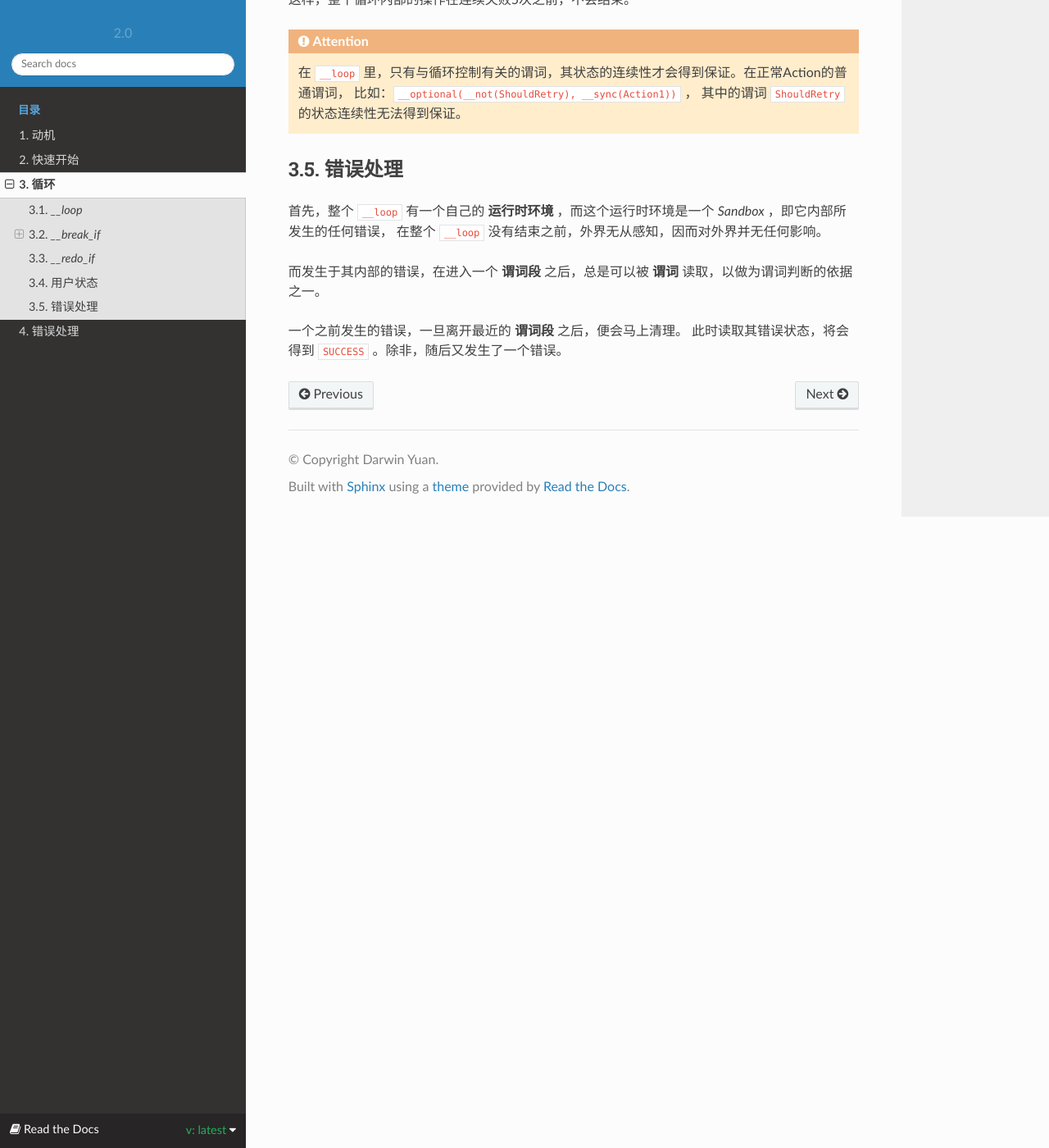
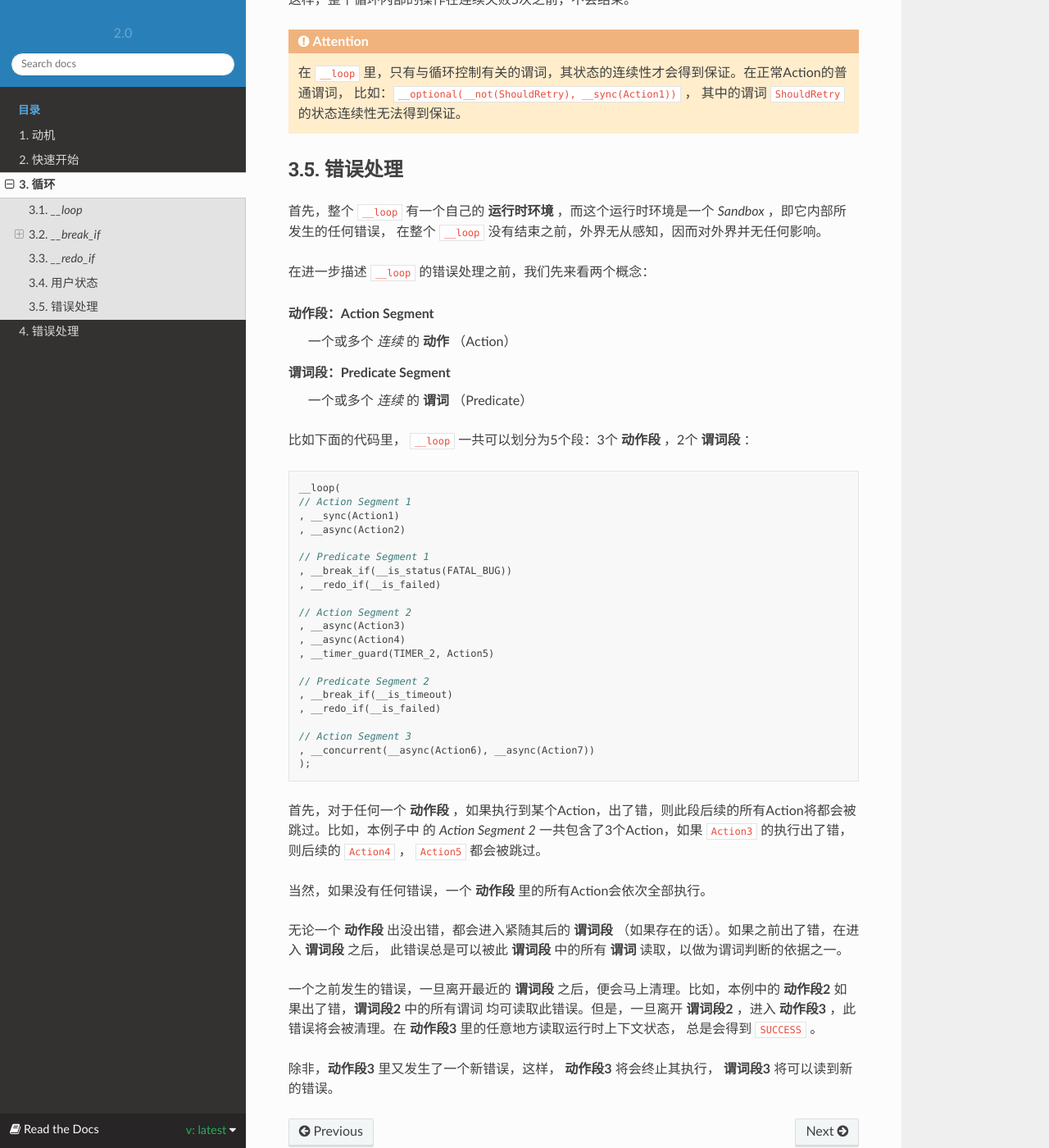
Before and after one commit to godsme/trans-dsl-2, a Sphinx documentation site: the page built from doc/source/loop.rst, in a window 1280 px wide and 1400 px high, scrolled down 4296 px. Shown: the whole window at 82% size. Built offline with Sphinx 7.4.7 and the Read the Docs theme 2.0.0, drawn with Linux system fonts in a browser that asks for light colours.

Commit message:
added more doc

```diff
--- a/doc/source/loop.rst
+++ b/doc/source/loop.rst
@@ -215,7 +215,49 @@
 首先，整个 ``__loop`` 有一个自己的 **运行时环境** ，而这个运行时环境是一个 `Sandbox` ，即它内部所发生的任何错误，
 在整个 ``__loop`` 没有结束之前，外界无从感知，因而对外界并无任何影响。
 
-而发生于其内部的错误，在进入一个 **谓词段** 之后，总是可以被 **谓词** 读取，以做为谓词判断的依据之一。
+在进一步描述 ``__loop`` 的错误处理之前，我们先来看两个概念：
 
-一个之前发生的错误，一旦离开最近的 **谓词段** 之后，便会马上清理。
-此时读取其错误状态，将会得到 ``SUCCESS`` 。除非，随后又发生了一个错误。
+动作段：Action Segment
+  一个或多个 *连续* 的 **动作** （Action）
+谓词段：Predicate Segment
+  一个或多个 *连续* 的 **谓词** （Predicate）
+
+比如下面的代码里， ``__loop`` 一共可以划分为5个段：3个 **动作段** ，2个 **谓词段** ：
+
+.. code-block:: c++
+
+   __loop(
+   // Action Segment 1
+   , __sync(Action1)
+   , __async(Action2)
+
+   // Predicate Segment 1
+   , __break_if(__is_status(FATAL_BUG))
+   , __redo_if(__is_failed)
+
+   // Action Segment 2
+   , __async(Action3)
+   , __async(Action4)
+   , __timer_guard(TIMER_2, Action5)
+
+   // Predicate Segment 2
+   , __break_if(__is_timeout)
+   , __redo_if(__is_failed)
+
+   // Action Segment 3
+   , __concurrent(__async(Action6), __async(Action7))
+   );
+
+首先，对于任何一个 **动作段** ，如果执行到某个Action，出了错，则此段后续的所有Action将都会被跳过。比如，本例子中
+的 `Action Segment 2` 一共包含了3个Action，如果 ``Action3`` 的执行出了错，则后续的 ``Action4`` ， ``Action5`` 都会被跳过。
+
+当然，如果没有任何错误，一个 **动作段** 里的所有Action会依次全部执行。
+
+无论一个 **动作段** 出没出错，都会进入紧随其后的 **谓词段** （如果存在的话）。如果之前出了错，在进入 **谓词段** 之后，
+此错误总是可以被此 **谓词段** 中的所有 **谓词** 读取，以做为谓词判断的依据之一。
+
+一个之前发生的错误，一旦离开最近的 **谓词段** 之后，便会马上清理。比如，本例中的 **动作段2** 如果出了错，**谓词段2** 中的所有谓词
+均可读取此错误。但是，一旦离开 **谓词段2** ，进入 **动作段3** ，此错误将会被清理。在 **动作段3** 里的任意地方读取运行时上下文状态，
+总是会得到 ``SUCCESS`` 。
+
+除非，**动作段3** 里又发生了一个新错误，这样， **动作段3** 将会终止其执行， **谓词段3** 将可以读到新的错误。
```
